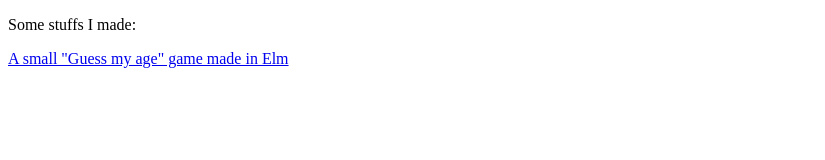
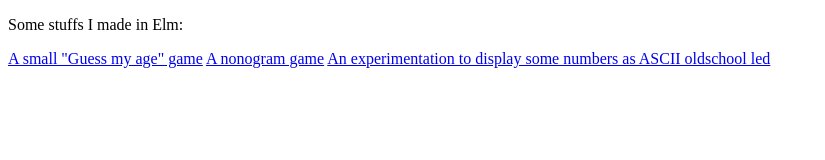
Before and after one commit to Guid75/guid75.github.io, a plain HTML site: page index.html in a window 1280 px wide. Shown: the whole page, without its empty margins (0-825 px from the left). Drawn offline with Linux system fonts and the light colour scheme.

Commit message:
Update main page

```diff
--- a/index.html
+++ b/index.html
@@ -5,9 +5,11 @@
         <title>Some stuffs I made</title>
     </head>
     <body>
-	  <p>Some stuffs I made:</p>
+	  <p>Some stuffs I made in Elm:</p>
       <div>
-		<a href="guessmyage">A small "Guess my age" game made in Elm</a>
+		<a href="guessmyage">A small "Guess my age" game</a>
+		<a href="picross-elm">A nonogram game</a>
+		<a href="elm-led-numbers">An experimentation to display some numbers as ASCII oldschool led</a>
 	  </div>
     </body>
 </html>
```
